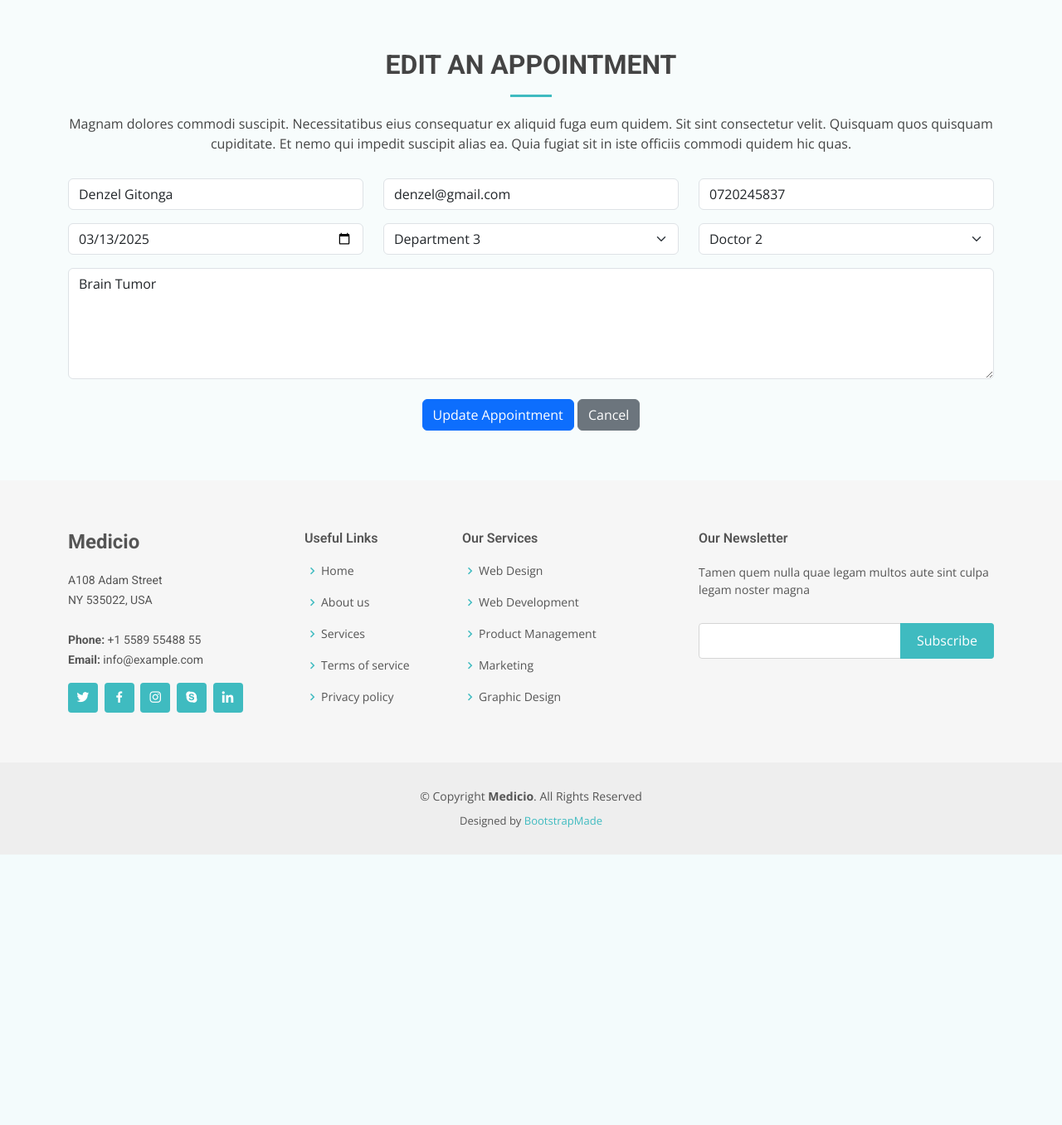
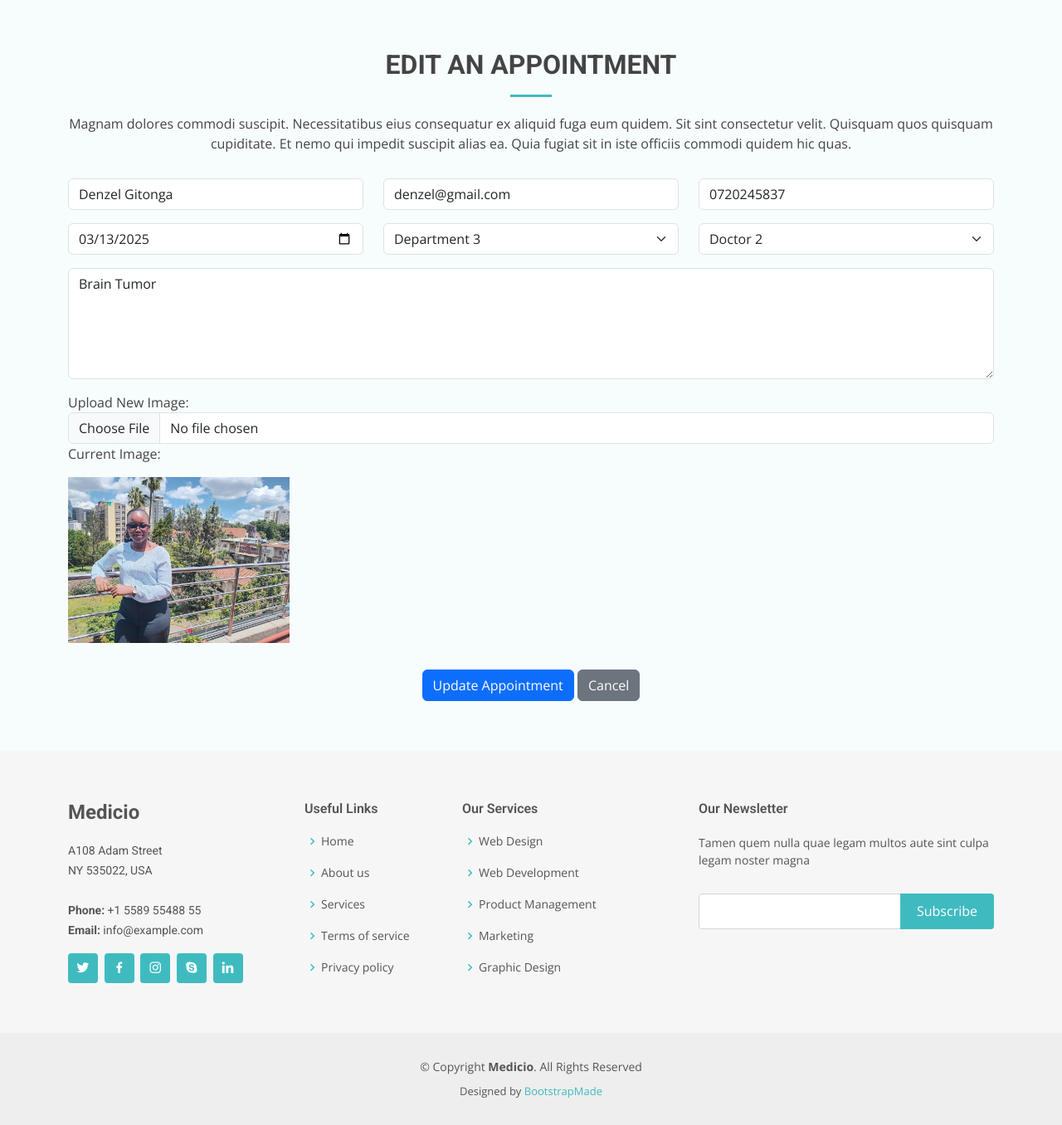
Before and after one commit to GloryAkinyi/Django-Authentication-Crud, a Django app: page /edit/9/ in a window 1280 px wide. Shown: the part 145-1501 px from the top of the page at 83% size. Before the commit the page ends 1175 px from the top, so only its background shows below. Run offline with Django 5.2, Linux system fonts and the light colour scheme; data comes from the database, SQL or seed files in the repository; both versions use the stored data as it was after the commit; some libraries are stand-ins or nearby versions.

Commit message:
Django Image Upload

```diff
--- a/HospitalManagementSystem/settings.py
+++ b/HospitalManagementSystem/settings.py
@@ -9,7 +9,7 @@ https://docs.djangoproject.com/en/5.0/topics/settings/
 For the full list of settings and their values, see
 https://docs.djangoproject.com/en/5.0/ref/settings/
 """
-
+import os
 from pathlib import Path
 
 # Build paths inside the project like this: BASE_DIR / 'subdir'.
@@ -126,3 +126,7 @@ STATICFILES_DIRS = [
 # https://docs.djangoproject.com/en/5.0/ref/settings/#default-auto-field
 
 DEFAULT_AUTO_FIELD = 'django.db.models.BigAutoField'
+
+#Media folder for images
+MEDIA_URL = '/media/'
+MEDIA_ROOT = os.path.join(BASE_DIR, 'media')
--- a/HospitalManagementSystem/urls.py
+++ b/HospitalManagementSystem/urls.py
@@ -1,7 +1,9 @@
+from django.conf import settings
+from django.conf.urls.static import static
 from django.contrib import admin
 from django.urls import path,include
 
 urlpatterns = [
     path('admin/', admin.site.urls),
     path('', include('hospitalapp.urls')),
-]
+]+ static(settings.MEDIA_URL, document_root=settings.MEDIA_ROOT)
--- a/hospitalapp/models.py
+++ b/hospitalapp/models.py
@@ -10,6 +10,7 @@ class Appointment(models.Model):
     department = models.CharField(max_length=200)
     doctor = models.CharField(max_length=200)
     message = models.TextField()
+    image = models.ImageField(upload_to='appointments/')  # New field
 
     def __str__(self):
         return self.name
--- a/hospitalapp/views.py
+++ b/hospitalapp/views.py
@@ -25,6 +25,7 @@ def Appoint(request):
             department=request.POST['department'],
             doctor=request.POST['doctor'],
             message=request.POST['message'],
+            image=request.FILES.get('image')  # Handle image upload
         )
         myappointments.save()
         return redirect('/show')
@@ -50,13 +51,22 @@ def edit_appointment(request, id):
         appointment.department = request.POST.get("department")
         appointment.doctor = request.POST.get("doctor")
         appointment.message = request.POST.get("message")
+
+        if 'image' in request.FILES:
+            appointment.image = request.FILES['image']
+
+
         appointment.save()
         return redirect('show')  # Redirect to the page that lists all appointments
 
     return render(request, "edit.html", {"appointment": appointment})
 
 def delete(request, id):
-    myappointment = Appointment.objects.get(id=id)
+    myappointment = get_object_or_404(Appointment, id=id)
+
+    if myappointment.image:
+        myappointment.image.delete()  # Delete image file from storage
+
     myappointment.delete()
     return redirect('/show')
 
--- a/templates/edit.html
+++ b/templates/edit.html
@@ -51,6 +51,19 @@
             <textarea class="form-control" name="message" rows="5" placeholder="Message (Optional)">{{ appointment.message }}</textarea>
           </div>
 
+        <!---Image Field-->
+
+        <div class="form-group mt-3">
+           <label>Upload New Image:</label>
+           <input type="file" name="image" class="form-control" required>
+        </div>
+        {% if appointment.image %}
+        <p>Current Image:</p>
+        <img src="{{ appointment.image.url }}" class="img-fluid mb-2" style="height: 200px; object-fit: cover;">
+        {% endif %}
+
+        <!---End of ImageField--->
+
 
           <div class="text-center mt-4">
             <button type="submit" class="btn btn-primary">Update Appointment</button>
--- a/templates/show.html
+++ b/templates/show.html
@@ -8,6 +8,11 @@
     <div class="d-flex flex-wrap gap-5 container mb-3">
         {% for y in all %}
         <div class="card p-3 shadow-lg bg-secondary-subtle" style="width: 300px">
+
+          {% if y.image %}
+        <img src="{{ y.image.url }}" class="img-fluid mb-2" alt="Appointment Image" style="height: 200px; object-fit: cover;">
+        {% endif %}
+
             <p class="text-primary fw-bold">{{ y.name }}</p>
             <p> <strong>Email</strong> : {{ y.email }}</p>
             <p> <strong>Phone</strong> : {{ y.phone }}</p>
```
Also changed, not shown: templates/appointment.html (+7 -0 lines), db.sqlite3, hospitalapp/migrations/0005_appointment_image.py (added), media/appointments/glory.jpg (added).
